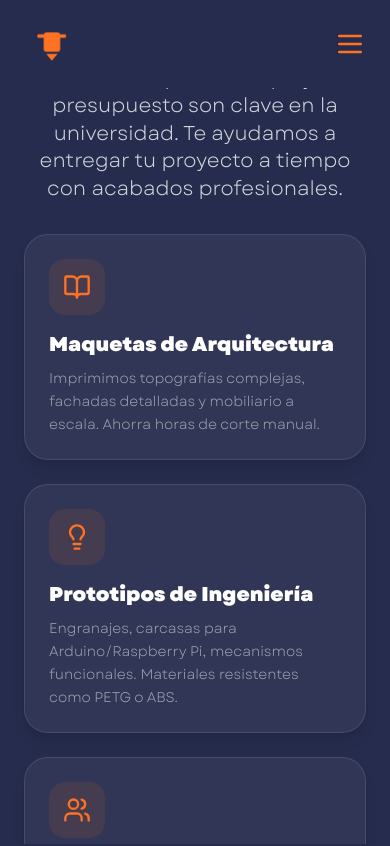
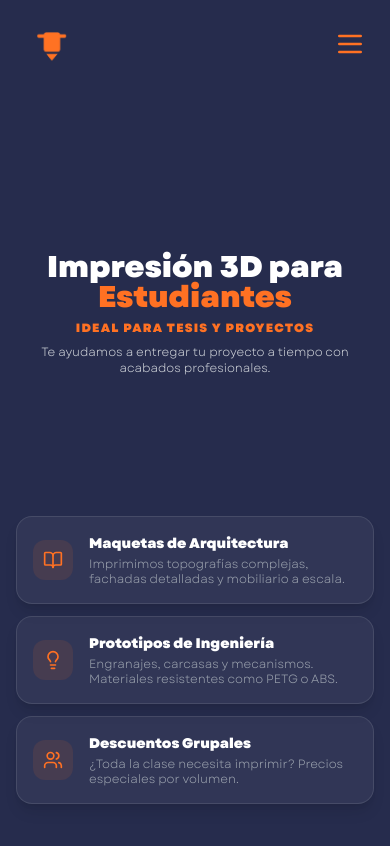
Before and after one commit to Chungastico/prototyp3d_Web, a Next.js app: page /impresion-3d-estudiantes in a window 390 px wide. Shown: the top 846 px of the page. Built offline with nearby package versions, Linux system fonts and the light colour scheme; no server answers.

Commit message:
Optimizando inicio

```diff
--- a/src/app/impresion-3d-el-salvador/page.tsx
+++ b/src/app/impresion-3d-el-salvador/page.tsx
@@ -45,6 +45,7 @@ export default function Impresion3DElSalvador() {
                     alt="Prototipo P2S Impresión 3D"
                     fill
                     className="object-cover"
+                    sizes="(max-width: 768px) 100vw, 500px"
                   />
                </div>
             </div>
--- a/src/app/impresion-3d-estudiantes/page.tsx
+++ b/src/app/impresion-3d-estudiantes/page.tsx
@@ -15,45 +15,54 @@ export default function EstudiantesPage() {
     <ScrollLayout>
       <main className="font-garet text-white bg-azul-oscuro">
         {/* Full Screen Hero with Cards */}
-        <section className="h-[calc(100vh-80px)] flex flex-col justify-center px-6 relative z-10 overflow-hidden">
-             <div className="max-w-6xl mx-auto w-full">
-                <header className="text-center mb-8 relative z-10">
-                    <h1 className="text-4xl md:text-6xl font-extrabold text-white mb-2">
+        <section className="h-[calc(100vh-80px)] flex flex-col px-4 md:px-6 relative z-10 overflow-hidden">
+             <div className="max-w-6xl mx-auto w-full h-full flex flex-col justify-between py-6 md:py-0 md:justify-center gap-0 md:gap-8">
+                <header className="text-center relative z-10 pt-2 md:pt-0 shrink-0 flex-1 flex flex-col justify-center">
+                    <h1 className="text-3xl sm:text-4xl md:text-6xl font-extrabold text-white mb-2 md:mb-2 leading-none">
                         Impresión 3D para <span className="text-naranja">Estudiantes</span>
                     </h1>
-                    <span className="text-naranja font-bold tracking-widest uppercase text-sm mb-4 block">Ideal para Tesis y Proyectos</span>
-                    <p className="text-xl text-gray-300 max-w-3xl mx-auto font-light leading-snug">
+                    <span className="text-naranja font-bold tracking-widest uppercase text-xs sm:text-sm mb-2 md:mb-4 block">Ideal para Tesis y Proyectos</span>
+                    <p className="text-sm sm:text-xl text-gray-300 max-w-3xl mx-auto font-light leading-snug hidden sm:block">
                         Sabemos que el tiempo y el presupuesto son clave en la universidad. Te ayudamos a entregar tu proyecto a tiempo con acabados profesionales.
+                    </p>
+                    <p className="text-xs text-gray-300 max-w-3xl mx-auto font-light leading-snug sm:hidden px-4">
+                        Te ayudamos a entregar tu proyecto a tiempo con acabados profesionales.
                     </p>
                 </header>
 
-                <div className="grid md:grid-cols-3 gap-6 relative z-10">
-                    <div className="bg-white/5 border border-white/10 p-6 rounded-3xl shadow-lg hover:bg-white/10 transition duration-300 group">
-                        <div className="bg-naranja/10 w-14 h-14 rounded-2xl flex items-center justify-center mb-4 group-hover:scale-110 transition-transform">
-                            <BookOpen className="text-naranja w-7 h-7" />
+                <div className="grid grid-cols-1 md:grid-cols-3 gap-3 md:gap-6 relative z-10 w-full mb-4 md:mb-0">
+                    <div className="bg-white/5 border border-white/10 p-4 md:p-6 rounded-2xl md:rounded-3xl shadow-lg hover:bg-white/10 transition duration-300 group flex md:block items-center md:items-start gap-4 md:gap-0">
+                        <div className="bg-naranja/10 w-10 h-10 md:w-14 md:h-14 rounded-xl md:rounded-2xl flex items-center justify-center mb-0 md:mb-4 group-hover:scale-110 transition-transform shrink-0">
+                            <BookOpen className="text-naranja w-5 h-5 md:w-7 md:h-7" />
                         </div>
-                        <h3 className="text-xl font-bold mb-2 text-white">Maquetas de Arquitectura</h3>
-                        <p className="text-gray-400 leading-relaxed text-sm">
-                            Imprimimos topografías complejas, fachadas detalladas y mobiliario a escala. Ahorra horas de corte manual.
-                        </p>
+                        <div>
+                            <h3 className="text-sm md:text-xl font-bold mb-1 md:mb-2 text-white">Maquetas de Arquitectura</h3>
+                            <p className="text-gray-400 leading-tight text-xs md:text-sm">
+                                Imprimimos topografías complejas, fachadas detalladas y mobiliario a escala.
+                            </p>
+                        </div>
                     </div>
-                    <div className="bg-white/5 border border-white/10 p-6 rounded-3xl shadow-lg hover:bg-white/10 transition duration-300 group">
-                        <div className="bg-naranja/10 w-14 h-14 rounded-2xl flex items-center justify-center mb-4 group-hover:scale-110 transition-transform">
-                            <Lightbulb className="text-naranja w-7 h-7" />
+                    <div className="bg-white/5 border border-white/10 p-4 md:p-6 rounded-2xl md:rounded-3xl shadow-lg hover:bg-white/10 transition duration-300 group flex md:block items-center md:items-start gap-4 md:gap-0">
+                        <div className="bg-naranja/10 w-10 h-10 md:w-14 md:h-14 rounded-xl md:rounded-2xl flex items-center justify-center mb-0 md:mb-4 group-hover:scale-110 transition-transform shrink-0">
+                            <Lightbulb className="text-naranja w-5 h-5 md:w-7 md:h-7" />
                         </div>
-                        <h3 className="text-xl font-bold mb-2 text-white">Prototipos de Ingeniería</h3>
-                        <p className="text-gray-400 leading-relaxed text-sm">
-                            Engranajes, carcasas para Arduino/Raspberry Pi, mecanismos funcionales. Materiales resistentes como PETG o ABS.
-                        </p>
+                        <div>
+                            <h3 className="text-sm md:text-xl font-bold mb-1 md:mb-2 text-white">Prototipos de Ingeniería</h3>
+                            <p className="text-gray-400 leading-tight text-xs md:text-sm">
+                                Engranajes, carcasas y mecanismos. Materiales resistentes como PETG o ABS.
+                            </p>
+                        </div>
                     </div>
-                    <div className="bg-white/5 border border-white/10 p-6 rounded-3xl shadow-lg hover:bg-white/10 transition duration-300 group">
-                        <div className="bg-naranja/10 w-14 h-14 rounded-2xl flex items-center justify-center mb-4 group-hover:scale-110 transition-transform">
-                            <Users className="text-naranja w-7 h-7" />
+                    <div className="bg-white/5 border border-white/10 p-4 md:p-6 rounded-2xl md:rounded-3xl shadow-lg hover:bg-white/10 transition duration-300 group flex md:block items-center md:items-start gap-4 md:gap-0">
+                        <div className="bg-naranja/10 w-10 h-10 md:w-14 md:h-14 rounded-xl md:rounded-2xl flex items-center justify-center mb-0 md:mb-4 group-hover:scale-110 transition-transform shrink-0">
+                            <Users className="text-naranja w-5 h-5 md:w-7 md:h-7" />
                         </div>
-                        <h3 className="text-xl font-bold mb-2 text-white">Descuentos Grupales</h3>
-                        <p className="text-gray-400 leading-relaxed text-sm">
-                            ¿Toda la clase necesita imprimir? Contáctanos para precios especiales por volumen de piezas.
-                        </p>
+                        <div>
+                            <h3 className="text-sm md:text-xl font-bold mb-1 md:mb-2 text-white">Descuentos Grupales</h3>
+                            <p className="text-gray-400 leading-tight text-xs md:text-sm">
+                                ¿Toda la clase necesita imprimir? Precios especiales por volumen.
+                            </p>
+                        </div>
                     </div>
                 </div>
             </div>
--- a/src/components/home/Hero.tsx
+++ b/src/components/home/Hero.tsx
@@ -113,7 +113,7 @@ export default function Hero() {
                     </p>
                     <button
                         ref={buttonRef}
-                        className="bg-naranja text-azul-oscuro text-base sm:text-lg md:text-xl font-extrabold py-3 sm:py-4 px-6 sm:px-8 rounded-full hover:bg-white hover:text-naranja transition"
+                        className="bg-white border border-white text-azul-oscuro text-base sm:text-lg md:text-xl font-bold py-3 sm:py-4 px-6 sm:px-8 rounded-full hover:bg-azul-oscuro hover:text-white transition"
                     >
                         Explorar servicios
                     </button>
--- a/src/components/home/HomeClient.tsx
+++ b/src/components/home/HomeClient.tsx
@@ -9,20 +9,18 @@ import Timeline from '@/components/home/Timeline';
 import Footer from '@/components/layout/Footer';
 
 export default function HomeClient() {
-    const [introFinished, setIntroFinished] = useState(false);
+    const [showIntro, setShowIntro] = useState(true);
 
     return (
         <main className="relative">
-        {!introFinished && <IntroTransition onFinish={() => setIntroFinished(true)} />}
+            {showIntro && <IntroTransition onFinish={() => setShowIntro(false)} />}
 
-        {introFinished && (
             <ScrollLayout>
                 <Hero />
                 <Services />
                 <Timeline />
                 <Footer />
             </ScrollLayout>
-        )}
         </main>
     );
 }
--- a/src/components/home/IntroTransition.tsx
+++ b/src/components/home/IntroTransition.tsx
@@ -17,7 +17,7 @@ export default function IntroTransition({ onFinish }: { onFinish: () => void })
         brandRef.current?.classList.add('brand-final');
 
         Flip.from(state, {
-            duration: 1.2,
+            duration: 0.4,
             ease: 'power3.inOut',
             absolute: true,
             onComplete() {
--- a/src/components/home/SectionServices.tsx
+++ b/src/components/home/SectionServices.tsx
@@ -22,7 +22,7 @@ const routesMap = {
 };
 
 const ctaTextMap = {
-  estudiantes: 'Ver servicios para Estudiantes',
+  estudiantes: 'Servicios para Estudiantes',
   empresas: 'Soluciones para Empresas',
   emprendedores: 'Impulsa tu Emprendimiento',
 };
@@ -102,7 +102,7 @@ export default function SectionServices() {
         {/* Specific Sector CTA Button */}
         <div className="flex justify-center">
             <Link href={routesMap[activeTab]}>
-                <button className="flex items-center gap-2 bg-azul-oscuro text-white border-2 border-white font-bold py-3 px-8 rounded-full hover:bg-white hover:text-azul-oscuro transition shadow-lg text-lg">
+                <button className="flex items-center gap-2 bg-white text-azul-oscuro border-2 border-azul-oscuro font-bold py-3 px-8 rounded-full hover:bg-azul-oscuro hover:text-white transition shadow-lg text-lg">
                     {ctaTextMap[activeTab]}
                     <ArrowRight size={20} />
                 </button>
```
